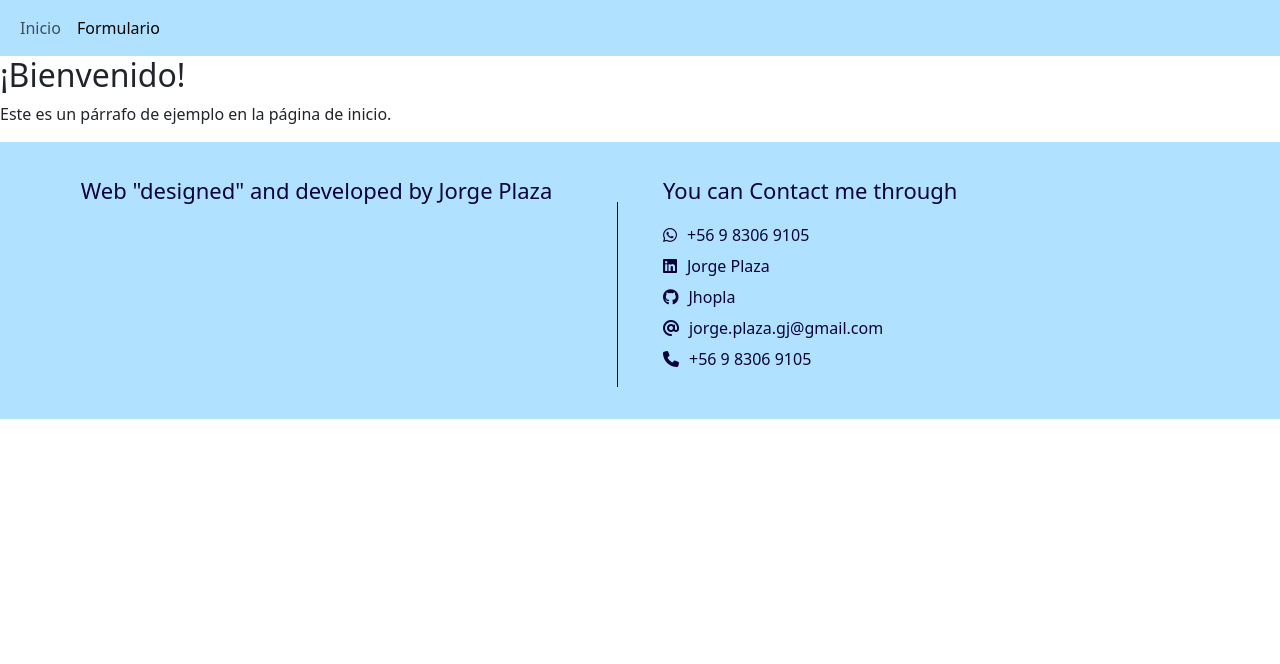
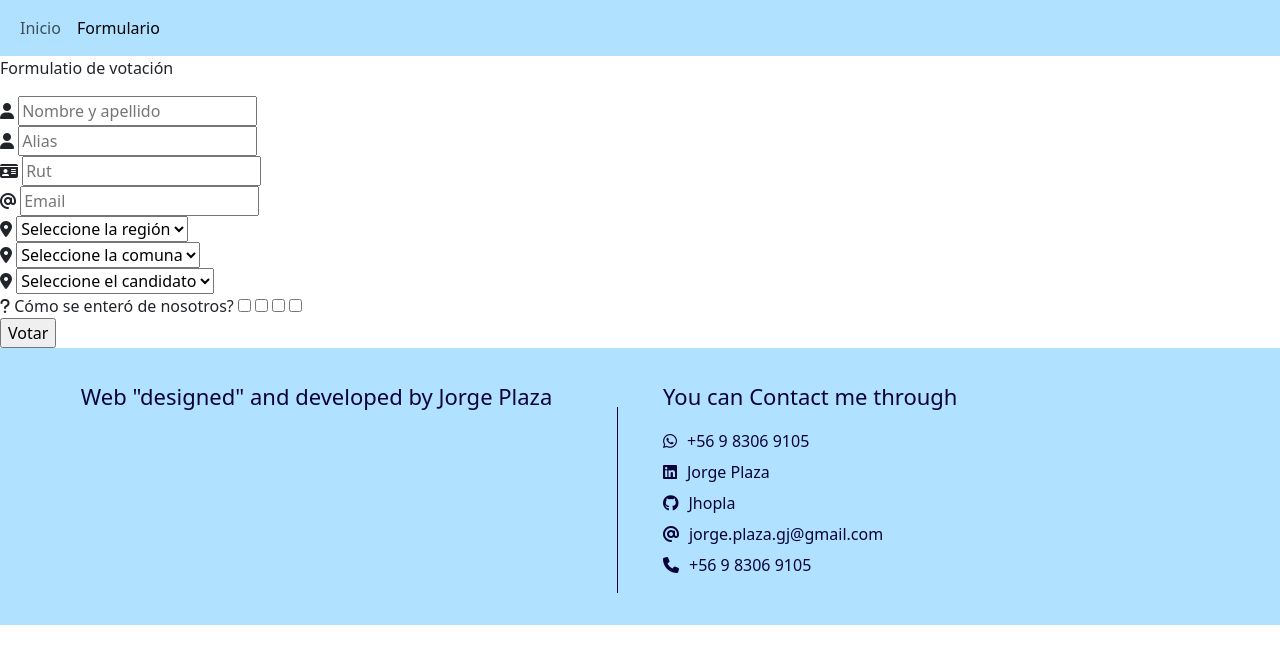
Before and after one commit to JhoplaINC/votaciones, a PHP site: page /form in a window 1280 px wide. Shown: the top 664 px of the page. Run offline with PHP 8.4, Linux system fonts and the light colour scheme; some libraries are stand-ins or nearby versions.

Commit message:
formulario de votación y modelos

```diff
--- a/form.php
+++ b/form.php
@@ -2,10 +2,59 @@
 $title = "Página del formulario";
 $content =
 <<<HTML
-    <section>
-        <h2>¡Bienvenido!</h2>
-        <p>Este es un párrafo de ejemplo en la página de inicio.</p>
-    </section>
+    <form>
+        <p class="form-title">
+            Formulatio de votación
+        </p>
+        <div class="form-group">
+            <i class="fa-solid fa-user"></i>
+            <input type="text" name="fullname" id="fullname" placeholder="Nombre y apellido" required>
+        </div>
+        <div class="form-group">
+            <i class="fa-solid fa-user"></i>
+            <input type="text" name="alias" id="alias" placeholder="Alias" required>
+        </div>
+        <div class="form-group">
+            <i class="fa-solid fa-id-card"></i>
+            <input type="text" name="rut" id="rut" placeholder="Rut" required>
+        </div>
+        <div class="form-group">
+            <i class="fa-solid fa-at"></i>
+            <input type="email" name="email" id="email" placeholder="Email" required>
+        </div>
+        <div class="form-group">
+            <i class="fa-solid fa-location-dot"></i>
+            <select name="region" id="region">
+                <option value="default">Seleccione la región</option>
+                <option value="1">Tarapacá</option>
+            </select>
+        </div>
+        <div class="form-group">
+            <i class="fa-solid fa-location-dot"></i>
+            <select name="comuna" id="comuna">
+                <option value="default">Seleccione la comuna</option>
+                <option value="1">Iquique</option>
+            </select>
+        </div>
+        <div class="form-group">
+            <i class="fa-solid fa-location-dot"></i>
+            <select name="candidato" id="candidato">
+                <option value="default">Seleccione el candidato</option>
+                <option value="1">Iquique</option>
+            </select>
+        </div>
+        <div class="form-group">
+            <i class="fa-solid fa-question"></i>
+            <label for="canales">Cómo se enteró de nosotros?</label>
+            <input type="checkbox" name="web" id="web">
+            <input type="checkbox" name="tv" id="tv">
+            <input type="checkbox" name="social" id="social">
+            <input type="checkbox" name="amigos" id="amigos">
+        </div>
+        <div class="form-group">
+            <input type="submit" value="Votar">
+        </div>
+    </form>
 HTML;
 
 include 'plantilla.php';
```
Also changed, not shown: assets/php/database/conexion.php (added, +12 -0 lines), assets/php/models/canales.model.php (added, +22 -0 lines), assets/php/models/candidatos.model.php (added, +22 -0 lines), assets/php/models/comunas.model.php (added, +32 -0 lines), assets/php/models/region.model.php (added, +32 -0 lines), assets/php/models/regiones_comunas.model.php (added, +22 -0 lines), assets/php/models/votante_canales.model.php (added, +22 -0 lines), assets/php/models/votantes.model.php (added, +22 -0 lines).
